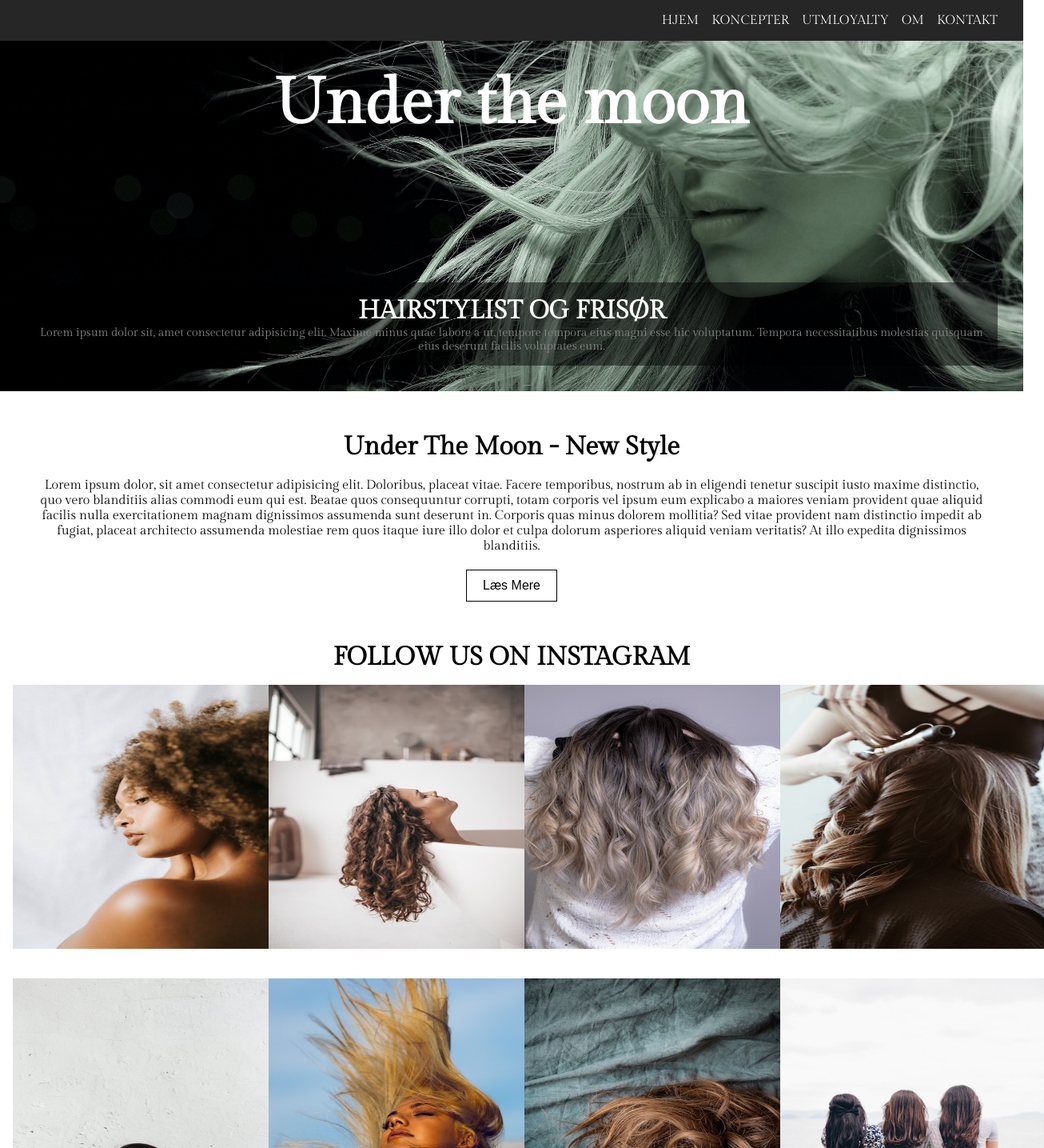
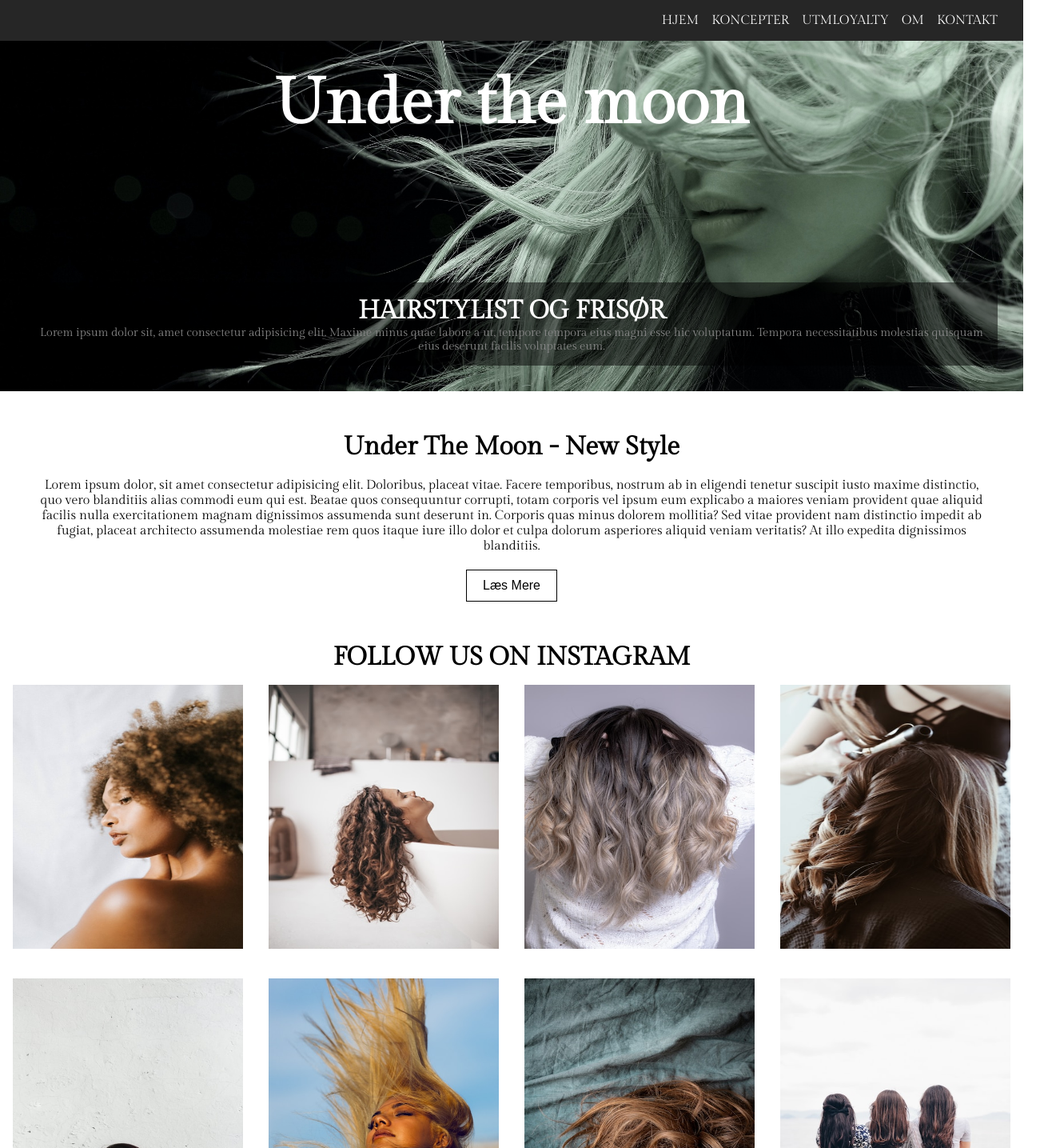
Before and after one commit to lassejlv/under-the-moon, a React (Vite) app: page / in a window 1280 px wide. Shown: the top 1435 px of the page at 80% size, 1306 px wide, since content can reach past the window. Built offline with nearby package versions, Linux system fonts and the light colour scheme.

Commit message:
edited picure width

```diff
--- a/src/components/Gallery/index.module.scss
+++ b/src/components/Gallery/index.module.scss
@@ -13,7 +13,7 @@
   div{
     margin: 1rem;
     img{
-      width: 330px;
+      width: 100%;
       height: 330px;
     }
   }
```
